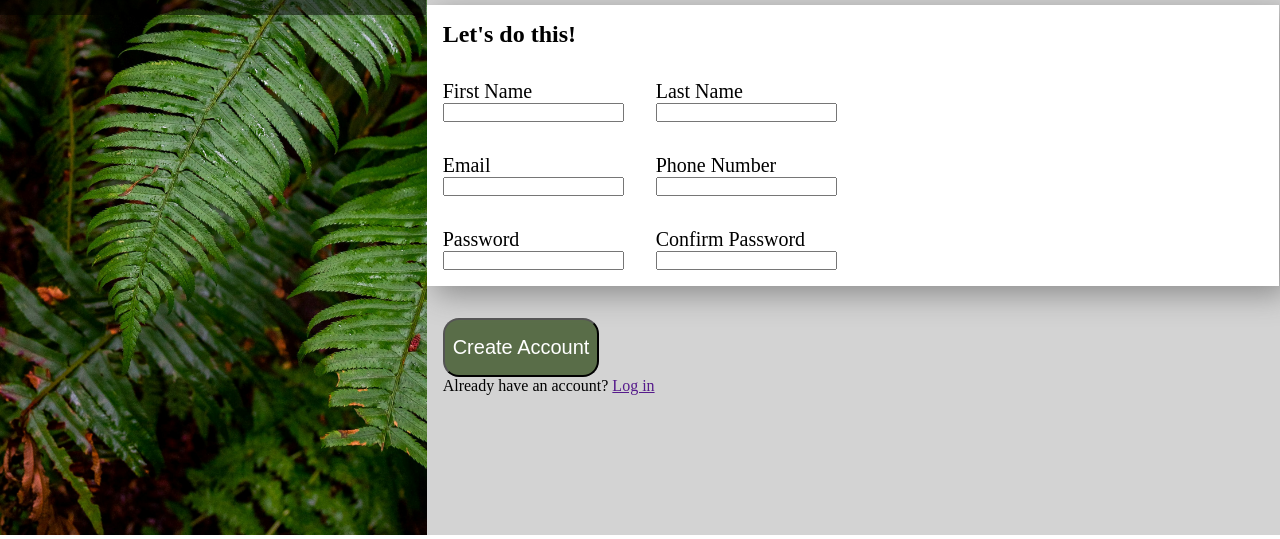
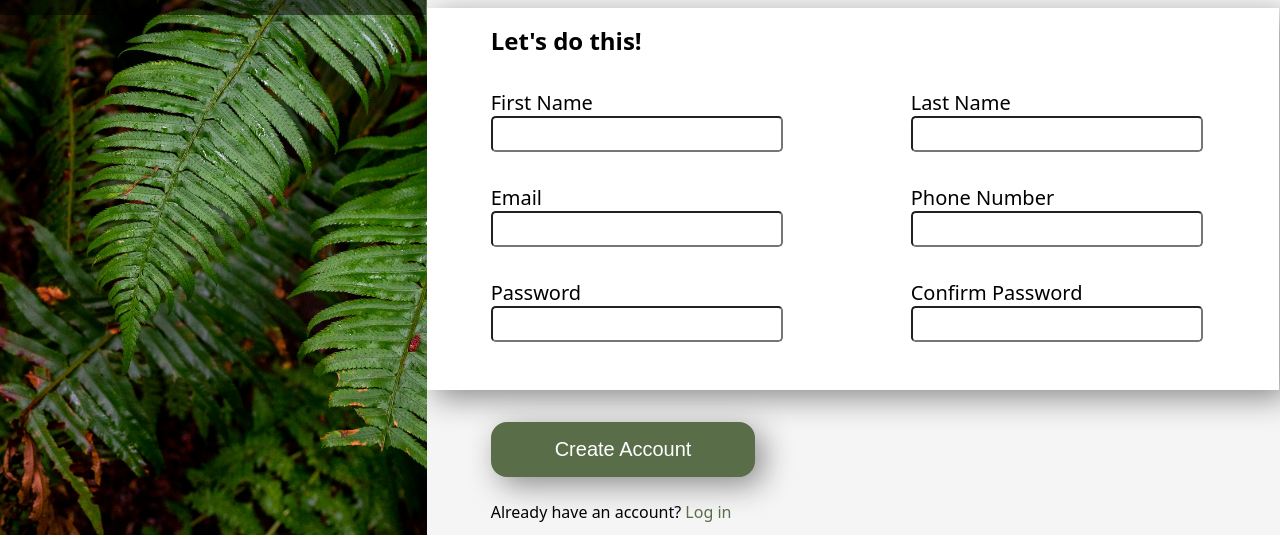
Before and after one commit to drex109/odin-sign-up-form, a plain HTML site: page index.html in a window 1280 px wide. Shown: the part 265-804 px from the top of the page. Drawn offline with Linux system fonts and the light colour scheme.

Commit message:
finished styling and layout

```diff
--- a/index.html
+++ b/index.html
@@ -33,33 +33,33 @@
                     <div class="form-group">
                         <div class="form-inputs">
                             <label for="first-name">First Name</label>
-                            <input type="text" id="first-name">
+                            <input type="text" id="first-name" required>
                         </div>
                         <div class="form-inputs">
                             <label for="last-name">Last Name</label>
-                            <input type="text" id="last-name">
+                            <input type="text" id="last-name" required>
                         </div>
                     </div>
 
                     <div class="form-group">
                         <div class="form-inputs">
                             <label for="email">Email</label>
-                            <input type="email" id="email">
+                            <input type="email" id="email" required>
                         </div>
                         <div class="form-inputs">
                             <label for="phone">Phone Number</label>
-                            <input type="text" id="phone">
+                            <input type="text" id="phone" required>
                         </div>
                     </div>
 
                     <div class="form-group">
                         <div class="form-inputs">
                             <label for="password">Password</label>
-                            <input type="password" id="password">
+                            <input type="password" id="password" required>
                         </div>
                         <div class="form-inputs">
                             <label for="confirm-password">Confirm Password</label>
-                            <input type="password" id="confirm-password">
+                            <input type="password" id="confirm-password" required>
                         </div>
                     </div>
 
--- a/style.css
+++ b/style.css
@@ -45,6 +45,7 @@
 
 
 #form{
+    font-family: system-ui, -apple-system, BlinkMacSystemFont, 'Segoe UI', Roboto, Oxygen, Ubuntu, Cantarell, 'Open Sans', 'Helvetica Neue', sans-serif;
     flex:2;
     display:flex;
     flex-direction: column;
@@ -52,14 +53,15 @@
     justify-content: center;
     height: 100vh;
     width: 66%;
-    background-color: lightgrey;
+    background-color: rgb(245, 245, 245);
 }
 #form-block{
     display: flex;
     flex-direction: column;
     align-items: start;
     justify-content: center;
-    margin-bottom: 1rem;
+    margin: 5rem 0rem 1rem 0rem;
+    padding-bottom: 2rem;
     background-color: white;
     width: 66.6vw;
     filter: drop-shadow(rgb(139, 139, 139) .5rem .5rem 15px);
@@ -71,18 +73,33 @@
 .form-inputs{
     display: flex;
     flex-direction: column;
-    padding: 1rem
+    padding: 1rem 4rem;
+}
+input{
+    width: 18rem;
+    height: 2rem;
+    border-radius: .3rem;
+    font-size: 20px;
+
 }
 h2{
-    padding: 1rem;
+    padding: 1rem 4rem;
+    max-width: 750px;
 }
 #form-lower{
-    padding: 1rem;
+    padding: 1rem 4rem;
 }
 button{
     background-color: #596D48;
     color: white;
-    padding: 1rem .5rem;
+    padding: 1rem 4rem;
     border-radius: 1rem;
     font-size: 20px;
+    border: none;
+    filter: drop-shadow(rgb(139, 139, 139) .5rem .5rem 15px);
+    margin-bottom: 1.5rem;
 }
+#form-lower a{
+    text-decoration: none;
+    color:#596D48
+}
```
